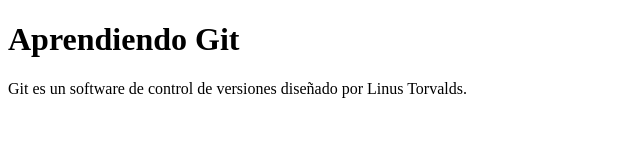
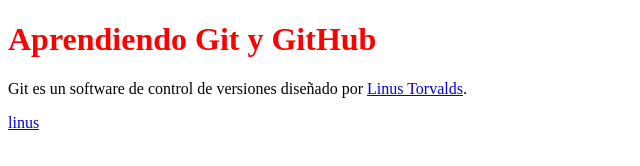
Before and after one commit to ccampanha/PWFE-M1-09, a plain HTML site: page index.html in a window 1280 px wide. Shown: the whole page, without its empty margins (0-640 px from the left). Drawn offline with Linux system fonts and the light colour scheme.

Commit message:
alteraciones

```diff
--- a/index.html
+++ b/index.html
@@ -5,7 +5,9 @@
 		<title>Aprendiendo Git</title>
 	</head>
 	<body>
-	<h1>Aprendiendo Git</h1>
-	<p>Git es un software de control de versiones diseñado por Linus Torvalds.</p>
+		<h1 style="color:red;">Aprendiendo Git y GitHub</h1>
+		<p>Git es un software de control de versiones diseñado por <a href="https://pt.wikipedia.org/wiki/Linus_Torvalds">Linus Torvalds</a>.</p>
+		<p></p>
+		<a href="https://pt.wikipedia.org/wiki/Linus_Torvalds">linus</a>
 	</body>
 </html>
```
Lines whose indentation alone changed are shown as unchanged.
